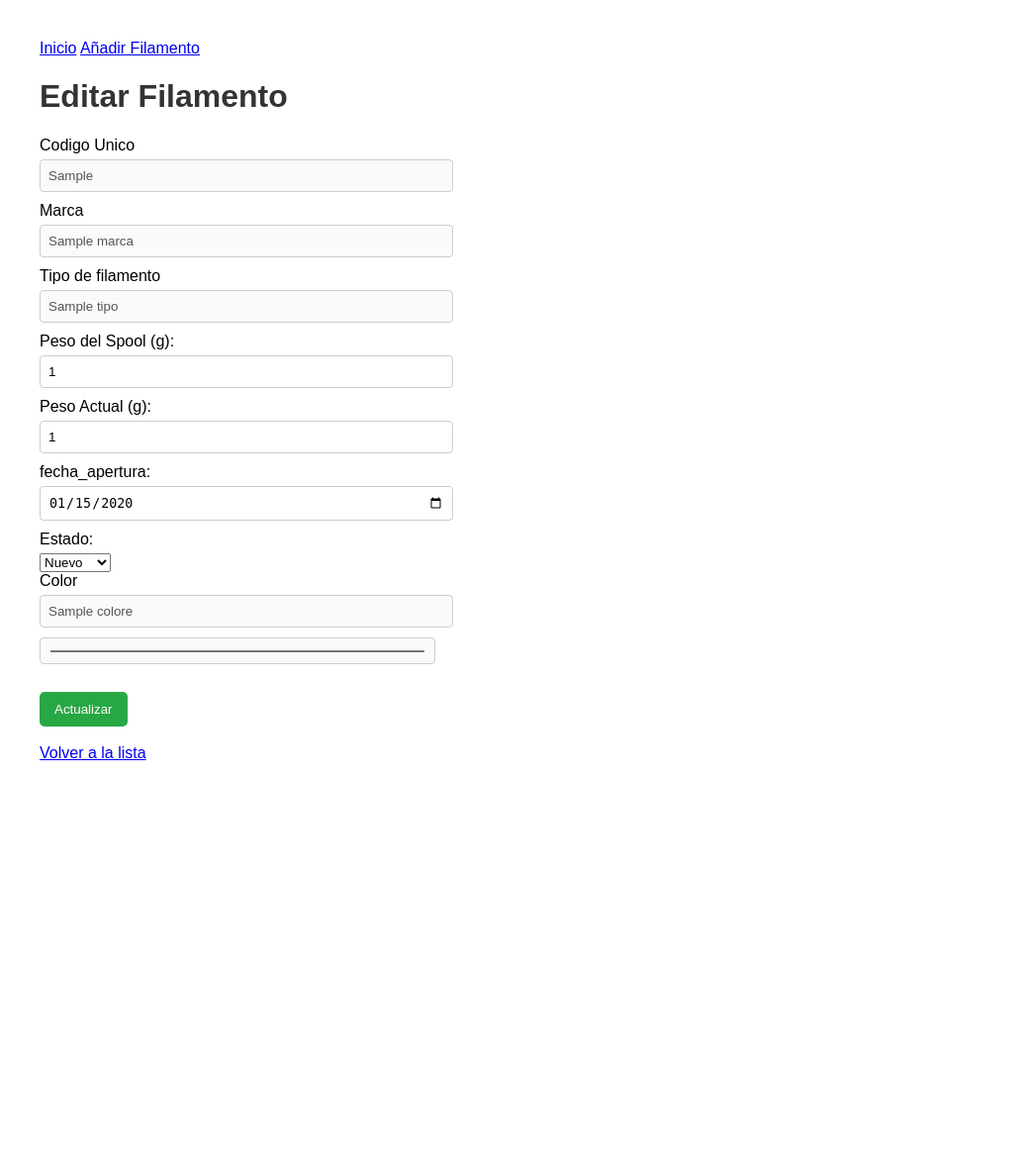
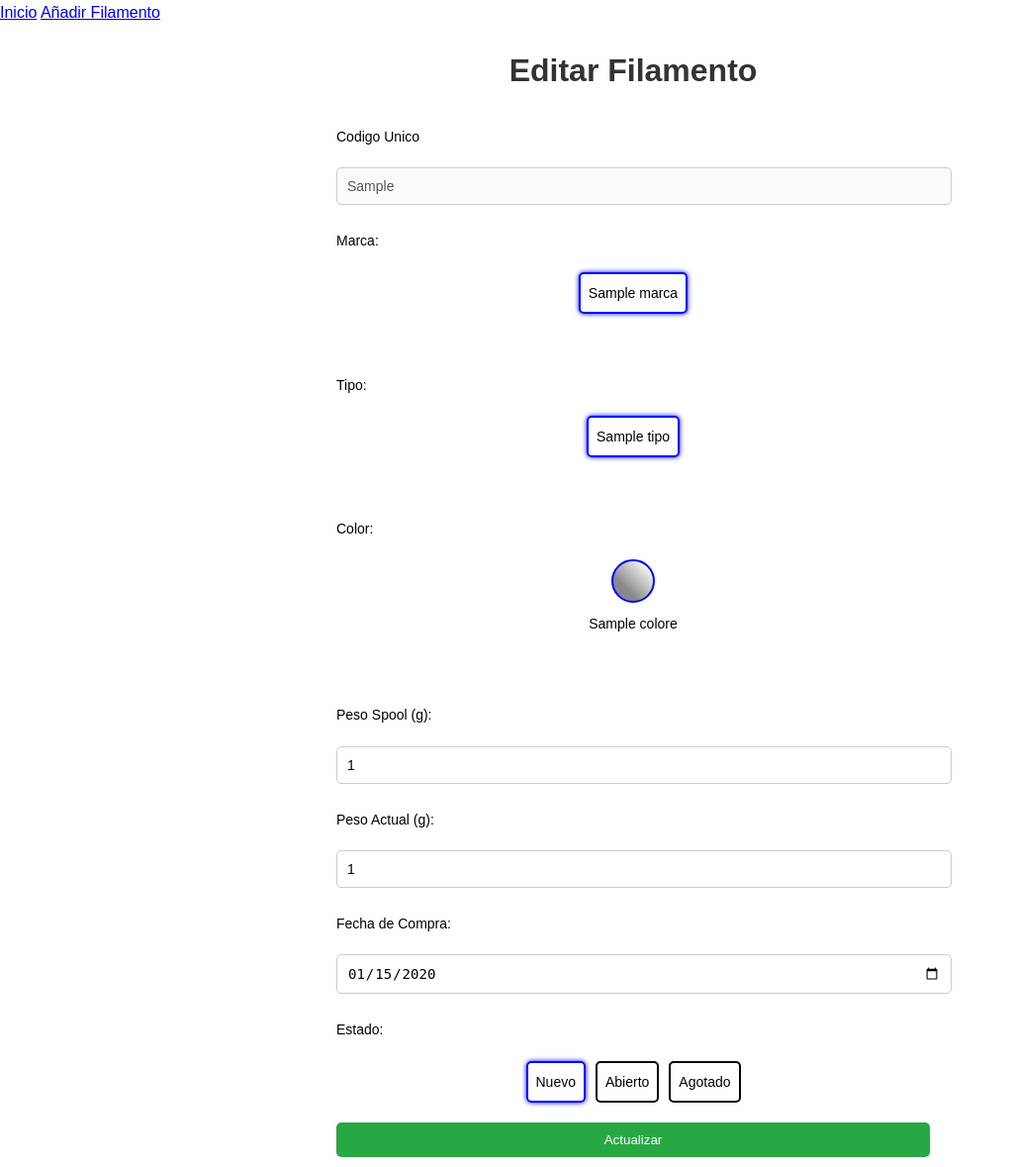
Before and after one commit to Adbeor/3D_Inventory, a Flask app: page /edit/1 in a window 1280 px wide. Shown: the whole page at 99% size, without its empty margins (0-1024 px from the left). Before the commit the page ends 768 px from the top, so only its background shows below. Run offline with Flask 3, Linux system fonts and the light colour scheme; tables that the repository leaves empty hold one stand-in row (values such as "Sample post").

Commit message:
estetica-edit.html

```diff
--- a/templates/edit.html
+++ b/templates/edit.html
@@ -1,36 +1,192 @@
-
 {% extends 'base.html' %}
 {% block content %}
-<h1>Editar Filamento</h1>
-
-
+<h1>Editar Filamento </h1>
 <form method="POST">
     <label>Codigo Unico</label>
     <input type="text" name="codigo_unico" value="{{ filamento.codigo_unico }}" disabled>
-    <label>Marca</label>
-    <input type="text" name="marca" value="{{ filamento.marca.nombre }}" disabled>
-    <label>Tipo de filamento</label>
-    <input type="text" name="tipo" value="{{ filamento.tipo.nombre }}" disabled>
-    <label>Peso del Spool (g):</label>
-    <input type="number" name="peso_spool" step="1" value="{{filamento.peso_spool}}" required>
+    <label for="marca">Marca:</label>
+    <div id="marca-options">
+        <div class="option-button">
+            <input type="radio" id="marca-{{ filamento.marca.id }}" name="marca" value="{{ filamento.marca.id }}" checked>
+            <label for="marca-{{ filamento.marca.id }}" class="option-label">
+                {{ filamento.marca.nombre }}
+            </label>
+        </div>
+    </div>
+    <br>
+
+    <label for="tipo">Tipo:</label>
+    <div id="tipo-options">
+        <div class="option-button">
+            <input type="radio" id="tipo-{{ filamento.tipo.id }}" name="tipo" value="{{ filamento.tipo.id }}" checked>
+            <label for="tipo-{{ filamento.tipo.id }}" class="option-label">
+                {{ filamento.tipo.nombre }}
+            </label>
+        </div>
+    </div>
+    <br>
+
+    <label for="color">Color:</label>
+    <div id="color-options">
+        <div class="color-option">
+            <input type="radio" id="color-{{ filamento.color.id }}" name="color" value="{{ filamento.color.id }}" checked>
+            <label for="color-{{ filamento.color.id }}" class="color-button" style="background-color: {{ filamento.color.hex_color }};
+              {% if filamento.color.silk %}
+                  background: linear-gradient(45deg, {{ filamento.color.hex_color }} 30%, #fff 90%);
+                  box-shadow: 0 0 15px 5px rgba(255, 255, 255, 0.5);
+              {% endif %}">
+            </label>
+            <p>{{ filamento.color.nombre }}</p>
+        </div>
+    </div>
+    <br>
+
+    <label>Peso Spool (g):</label>
+  <input type="number" name="peso_spool" step="1" value="{{filamento.peso_spool}}" required>
     <label>Peso Actual (g):</label>
     <input type="number" name="peso_actual" step="1" value="{{filamento.peso_actual}}" required>
-    <label>fecha_apertura:</label>
-    <input type="date" name="fecha_apertura" value="{{filamento.fecha_apertura}}">
+    <label>Fecha de Compra:</label>
+  <input type="date" name="fecha_apertura" value="{{filamento.fecha_apertura}}" required>
     <label>Estado:</label>
-    <select name="estado" required>
-      <option value="Nuevo" {% if filamento.estado == 'Nuevo' %}selected{% endif %}>Nuevo</option>
-      <option value="En uso" {% if filamento.estado == 'En uso' %}selected{% endif %}>En uso</option>
-      <option value="Agotado" {% if filamento.estado == 'Agotado' %}selected{% endif %}>Agotado</option>
-    </select>
-    <label>Color</label>
-    <input type="text" name="color_name" value="{{filamento.color.nombre}}" disabled>
-    <input type="color" name="color" value="{{filamento.color.hex_color}}" disabled>
-    <br>
-    <br>
+    <div id="estado-options">
+        <div class="option-button">
+            <input type="radio" id="estado-nuevo" name="estado" value="Nuevo"
+              {% if filamento.estado == "Nuevo" %}
+                checked
+              {% endif %} >
+            <label for="estado-nuevo" class="option-label">
+                Nuevo
+            </label>
+        </div>
+        <div class="option-button">
+          <input type="radio" id="estado-en-uso" name="estado" value="En uso"
+              {% if filamento.estado == "En uso" %}
+                checked
+          {% endif %}>
+            <label for="estado-en-uso" class="option-label">
+                Abierto
+            </label>
+        </div>
+        <div class="option-button">
+            <input type="radio" id="estado-agotado" name="estado" value="Agotado"
+              {% if filamento.estado == "Agotado" %}
+                checked
+              {% endif %} >
+
+            <label for="estado-agotado" class="option-label">
+                Agotado
+            </label>
+        </div>
+    </div>
+
     <button type="submit">Actualizar</button>
-    <br>
-    <br>
-    <a href="/">Volver a la lista</a>
 </form>
+
+<style>
+    body {
+        font-family: Arial, sans-serif;
+        margin: 0;
+        padding: 0;
+        line-height: 1.6;
+        box-sizing: border-box;
+    }
+
+    h1 {
+        text-align: center;
+        margin: 20px 0;
+    }
+
+    form {
+        max-width: 600px;
+        margin: 0 auto;
+        padding: 10px;
+        display: flex;
+        flex-direction: column;
+        gap: 15px;
+    }
+
+    label {
+        font-size: 14px;
+        margin-bottom: 5px;
+    }
+
+    input[type="text"], input[type="number"], input[type="date"] {
+        padding: 10px;
+        font-size: 14px;
+        border: 1px solid #ccc;
+        border-radius: 5px;
+        width: 100%;
+    }
+
+    input[type="submit"] {
+        padding: 10px;
+        font-size: 16px;
+        background-color: #007BFF;
+        color: white;
+        border: none;
+        border-radius: 5px;
+        cursor: pointer;
+        transition: background-color 0.3s ease;
+    }
+
+    input[type="submit"]:hover {
+        background-color: #0056b3;
+    }
+
+    #color-options, #marca-options, #tipo-options, #estado-options {
+        display: flex;
+        flex-wrap: wrap;
+        gap: 10px;
+        justify-content: center;
+    }
+
+    .color-option, .option-button {
+        display: flex;
+        flex-direction: column;
+        align-items: center;
+        text-align: center;
+    }
+
+    .color-button {
+        display: inline-block;
+        width: 40px;
+        height: 40px;
+        border: 2px solid #000;
+        border-radius: 50%;
+        transition: transform 0.3s ease, box-shadow 0.3s ease;
+    }
+
+    .option-label {
+        display: inline-block;
+        padding: 8px;
+        border: 2px solid #000;
+        border-radius: 5px;
+        transition: transform 0.3s ease, box-shadow 0.3s ease;
+        cursor: pointer;
+    }
+
+    .color-button:hover, .option-label:hover {
+        transform: scale(1.1);
+        box-shadow: 0 0 10px rgba(0, 0, 0, 0.3);
+    }
+
+    input[type="radio"] {
+        display: none;
+    }
+
+    input[type="radio"]:checked + .color-button {
+        border-color: #00f;
+        box-shadow: 0 0 5px #00f;
+    }
+
+    input[type="radio"]:checked + .option-label {
+        border-color: #00f;
+        box-shadow: 0 0 5px #00f;
+    }
+
+    p {
+        margin-top: 5px;
+        font-size: 14px;
+    }
+</style>
 {% endblock %}
```
